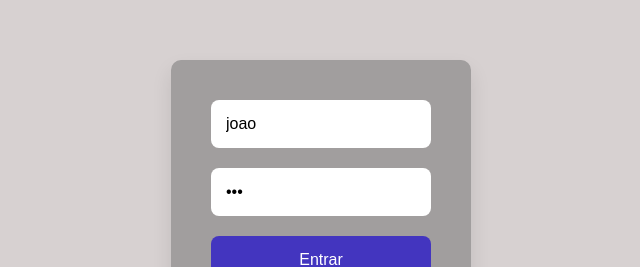
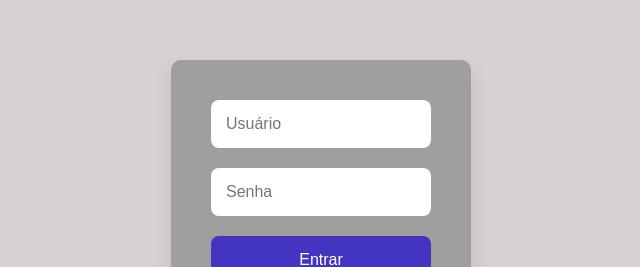
Before and after one commit to joaovictor001/integrador-web-React, a React (Vite) app: page / in a window 1280 px wide. Shown: the part 199-466 px from the top of the page, without its empty margins (319-959 px from the left). Built offline with nearby package versions, Linux system fonts and the light colour scheme.

Commit message:
pequenas mudanças

```diff
--- a/src/componentes/Lateral.module.css
+++ b/src/componentes/Lateral.module.css
@@ -1,7 +1,7 @@
 .container {
   background: #2e2c2c;
   padding: 20px;
-  height: 100vh;
+  height: 100%;
 
   box-shadow: 0 10px 20px rgba(0, 0, 0, 0.1);
   width: 250px;
--- a/src/global.css
+++ b/src/global.css
@@ -1,6 +1,6 @@
 #root {
   text-align: center;
-  height: 100vh;
+  height: 100%;
   background-color:   #d7d1d1;
 
 }
--- a/src/paginas/CadastroSensores.jsx
+++ b/src/paginas/CadastroSensores.jsx
@@ -6,13 +6,15 @@ import { z } from "zod";
 import { zodResolver } from '@hookform/resolvers/zod';
 import { useNavigate } from 'react-router-dom';
 
-
-
 const schemaCadastro = z.object({
     tipo: z.string(),
     mac_address: z.string(),
-    latitude: z.number(),
-    longitude: z.number(),
+    latitude: z.string().refine(value => !isNaN(Number(value)), {
+        message: "A latitude deve ser um número.",
+    }).transform(value => parseFloat(value)),
+    longitude: z.string().refine(value => !isNaN(Number(value)), {
+        message: "A longitude deve ser um número.",
+    }).transform(value => parseFloat(value)),
     localizacao: z.string(),
     responsavel: z.string(),
     unidade_medida: z.string(),
@@ -27,7 +29,9 @@ export function CadastroSensores() {
     });
 
     async function obterDadosFormulario(data) {
+
         try {
+            const token = localStorage.getItem('access_token')
             const response = await axios.post(
                 'http://127.0.0.1:8000/api/sensores/',
                 {
@@ -48,7 +52,7 @@ export function CadastroSensores() {
                 }
             );
             console.log("Cadastro bem-sucedido");
-            navigate('/');
+            navigate('/home');
         } catch (error) {
             console.log("Erro no cadastro", error);
         }
@@ -61,7 +65,6 @@ export function CadastroSensores() {
                     {...register('tipo')}
                     className={estilos.campo}
                     placeholder="Tipo"
-
                 />
                 {errors.tipo &&(
                     <p>{errors.tipo.message}</p>
@@ -70,8 +73,6 @@ export function CadastroSensores() {
                     {...register('mac_address')}
                     className={estilos.campo}
                     placeholder="mac_address"
-                    type='number'
-
                 />
                 {errors.mac_address &&(
                     <p>{errors.mac_address.message}</p>
@@ -80,7 +81,7 @@ export function CadastroSensores() {
                     {...register('latitude')}
                     className={estilos.campo}
                     placeholder="latitude"
-
+                    type="text"
                 />
                 {errors.latitude &&(
                     <p>{errors.latitude.message}</p>
@@ -89,7 +90,7 @@ export function CadastroSensores() {
                     {...register('longitude')}
                     className={estilos.campo}
                     placeholder="longitude"
-
+                    type="text"
                 />
                 {errors.longitude &&(
                     <p>{errors.longitude.message}</p>
@@ -98,7 +99,6 @@ export function CadastroSensores() {
                     {...register('localizacao')}
                     className={estilos.campo}
                     placeholder="localizacao"
-
                 />
                 {errors.localizacao &&(
                     <p>{errors.localizacao.message}</p>
@@ -107,7 +107,6 @@ export function CadastroSensores() {
                     {...register('responsavel')}
                     className={estilos.campo}
                     placeholder="responsavel"
-
                 />
                 {errors.responsavel &&(
                     <p>{errors.responsavel.message}</p>
@@ -116,18 +115,15 @@ export function CadastroSensores() {
                     {...register('unidade_medida')}
                     className={estilos.campo}
                     placeholder="unidade_medida"
-
                 />
                 {errors.unidade_medida &&(
                     <p>{errors.unidade_medida.message}</p>
                 )}
                 <input
-
                     {...register('status_operacional')}
                     className={estilos.campo}
                     placeholder="status_operacional"
                     type="checkbox"
-
                 />
                 {errors.status_operacional &&(
                     <p>{errors.status_operacional.message}</p>
@@ -136,7 +132,6 @@ export function CadastroSensores() {
                     {...register('observacao')}
                     className={estilos.campo}
                     placeholder="Observação"
-
                 />
                 {errors.observacao &&(
                     <p>{errors.observacao.message}</p>
--- a/src/paginas/CadastroSensores.module.css
+++ b/src/paginas/CadastroSensores.module.css
@@ -38,7 +38,7 @@
   font-size: 16px; /* Define o tamanho da fonte do botão */
   width: 100%;
   padding: 15px;
-  background-color: #4caf50;
+  background-color: #33488f;
   color: #fff;
   border: none;
   border-radius: 8px;
--- a/src/paginas/Filtro.jsx
+++ b/src/paginas/Filtro.jsx
@@ -29,7 +29,7 @@ export function Filtro() {
 
         try {
             const token = localStorage.getItem('access_token');
-            const response = await axios.post('http://127.0.0.1:8000/api/sensor_filter/', filters, {
+            const response = await axios.post('http://localhost:8000/api/sensor_filter/', filters, {
                 headers: {
                     'Authorization': `Bearer ${token}`,
                     'Content-Type': 'application/json'
--- a/src/paginas/Filtro.module.css
+++ b/src/paginas/Filtro.module.css
@@ -76,7 +76,7 @@ h1 {
 .botao:hover {
     transform: scale(1.025);
     transition:  0.3s;
-    background: linear-gradient(90deg, rgb(211, 9, 127) 9%, rgb(216, 111, 176) 100%); /* Gradiente rosa */
+    background: #22336d
 }
 
 .titulos{
--- a/src/paginas/Login.jsx
+++ b/src/paginas/Login.jsx
@@ -23,7 +23,7 @@ export function Login() {
 
     async function obterDadosFormulario(data) {
         try {
-            const response = await axios.post('http://127.0.0.1:8000/api/token/', {
+            const response = await axios.post('http://localhost:8000/api/token', {
                 username: data.usuario,
                 password: data.senha
             });
@@ -44,7 +44,7 @@ export function Login() {
                     {...register('usuario')}
                     className={estilos.campo}
                     placeholder="Usuário"
-                    value={"joao"}
+
                 />
                 {errors.usuario && (
                     <p>{errors.usuario.message}</p>
@@ -54,7 +54,7 @@ export function Login() {
                     type="password"
                     className={estilos.campo}
                     placeholder="Senha"
-                    value={123}
+
                 />
                 {errors.senha && (
                     <p>{errors.senha.message}</p>
```
